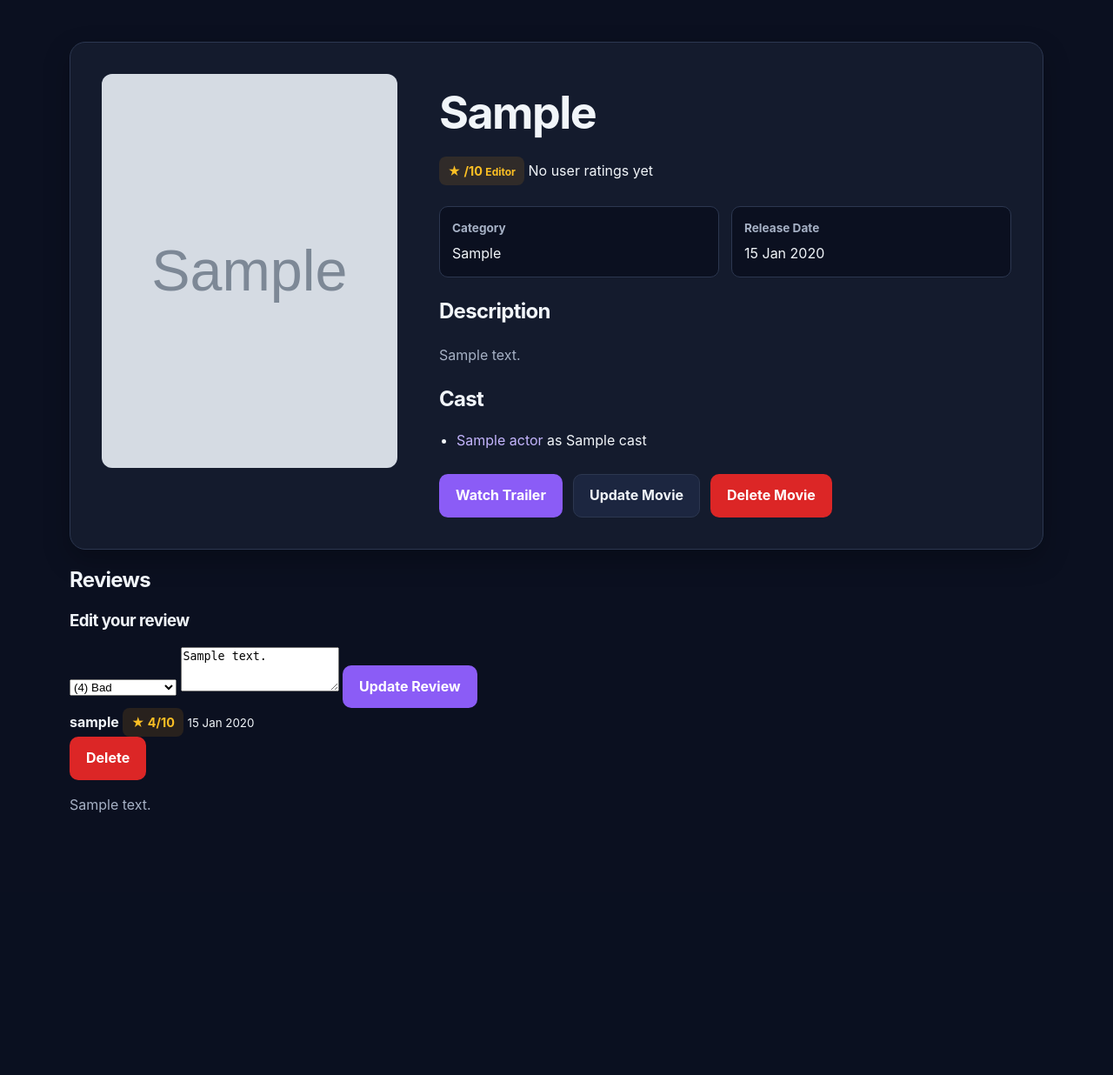
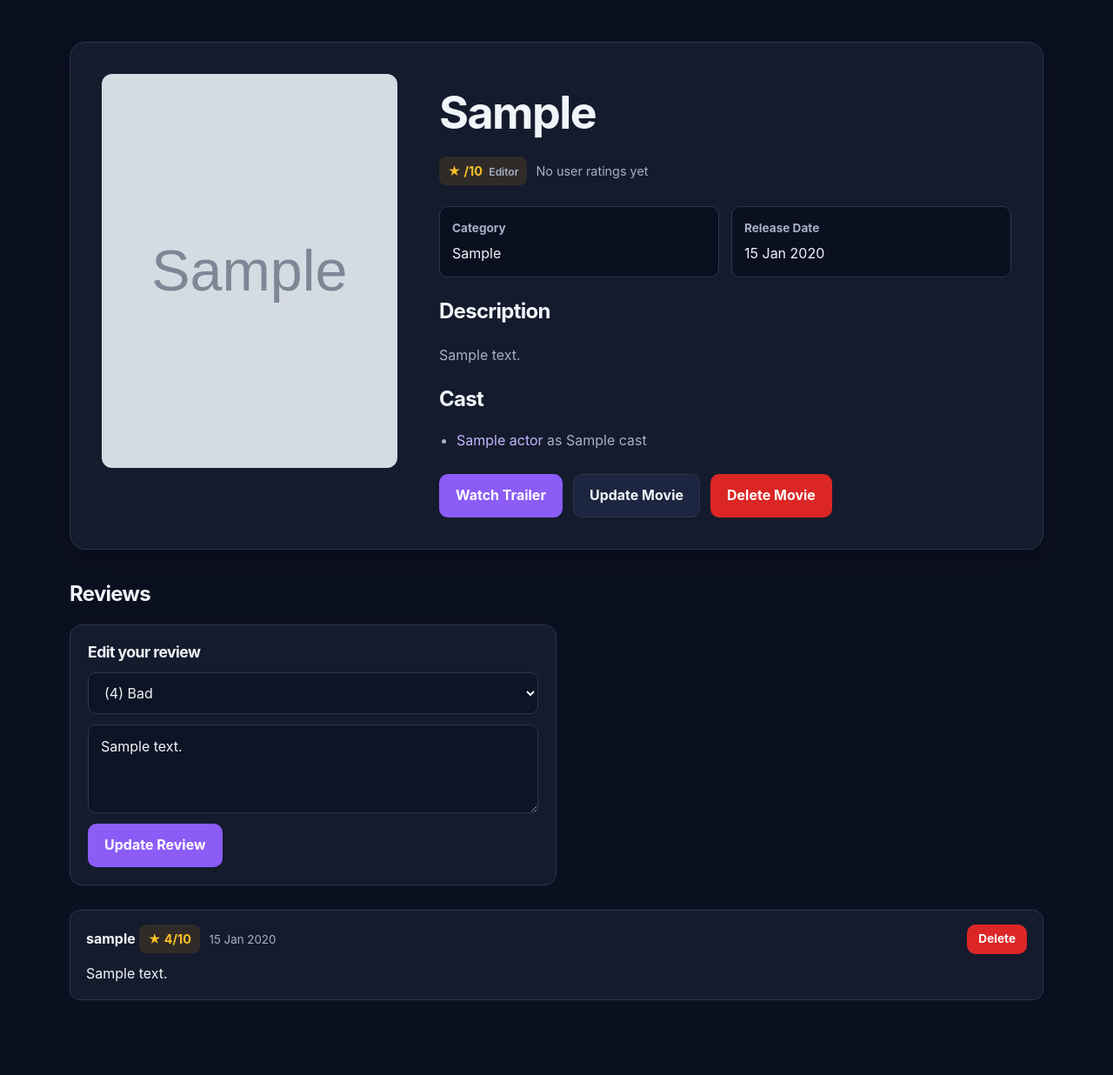
Before and after one commit to arc-kade/moviesnow, a Django app: page /details/1/ in a window 1280 px wide. Shown: the part 77-1313 px from the top of the page at 87% size. Before the commit the page ends 1011 px from the top, so only its background shows below. Run offline with Django 5.2, Linux system fonts and the light colour scheme; a user stored in the database is signed in; tables that the repository leaves empty hold one stand-in row (values such as "Sample post"); grey boxes marked "Sample" are stand-in pictures; parts of the project's set-up code (start-up, migrations or seed data) failed here and were passed over.

Commit message:
review system complete

```diff
--- a/movies/urls.py
+++ b/movies/urls.py
@@ -9,5 +9,6 @@ urlpatterns=[
     path("update-movie/<int:movie_id>/",views.updateMovie,name="update-movie"),
     path("details/<int:movie_id>/",views.viewMovie,name="movie-detail"),
     path("delete/<int:movie_id>/",views.deleteMovie,name="delete_movie"),
-    path("details/<int:movie_id>/review/",views.add_review,name="add-review")
+    path("details/<int:movie_id>/review/",views.add_review,name="add-review"),
+    path("review/<int:review_id>/delete/",views.delete_review,name="delete-review"),
 ]
--- a/movies/views.py
+++ b/movies/views.py
@@ -1,7 +1,8 @@
 from django.shortcuts import render,redirect,get_object_or_404
 from movies.models import Category,Movie,Cast, Review
 from django.http import HttpResponse
-from django.contrib.auth.decorators import login_required,require_POST
+from django.contrib.auth.decorators import login_required
+from django.views.decorators.http import require_POST
 from actors.models import Actors
 from django.db.models import Avg,Count
 # Create your views here.
@@ -51,7 +52,7 @@ def addMovie(request):
 
 def movie_list(request):
     movies = Movie.objects.annotate(
-        avg_rating=Avg("reviews_rating"),
+        avg_rating=Avg("reviews__rating"),
         review_count=Count("reviews"),
     )
     actor_id=request.GET.get("actor")
@@ -144,3 +145,11 @@ def add_review(request,movie_id):
         defaults={"rating":rating,"comment":request.POST.get("comment","").strip()},
     )
     return redirect("movie-detail", movie_id)
+
+@login_required(login_url="login")
+@require_POST
+def delete_review(request,review_id):
+    review = get_object_or_404(Review, id=review_id)
+    if review.user_id==request.user.id or request.user.is_staff:
+        review.delete()
+    return redirect("movie-detail",review.movie_id)
--- a/static/css/styles.css
+++ b/static/css/styles.css
@@ -742,8 +742,204 @@ button:focus-visible {
     outline: 3px solid #c4b5fd;
     outline-offset: 3px;
 }
-.cast-row { display: flex; gap: 8px; margin-bottom: 8px; }
-.cast-row select, .cast-row input { flex: 1; }
-.remove-cast { background: none; border: 1px solid #ccc; cursor: pointer; padding: 0 10px; }
-.cast-list { padding-left: 20px; margin-bottom: 16px; }
-.filter-bar { margin-bottom: 20px; }
+/* ========================================
+   12. Cast, actor filter, ratings and reviews
+======================================== */
+
+/* Cast rows in the add/update forms */
+.cast-row {
+    display: flex;
+    gap: 8px;
+    margin-bottom: 8px;
+}
+
+.cast-row select,
+.cast-row input {
+    flex: 1;
+    min-width: 0;
+}
+
+.remove-cast {
+    flex: 0 0 auto;
+    padding: 0 14px;
+    background: var(--surface-light);
+    color: var(--muted);
+    border: 1px solid var(--border);
+    border-radius: 9px;
+    font: inherit;
+    cursor: pointer;
+    transition: background 0.2s ease, color 0.2s ease;
+}
+
+.remove-cast:hover {
+    background: #dc2626;
+    border-color: #dc2626;
+    color: white;
+}
+
+/* Cast list on the detail page */
+.cast-list {
+    margin: 0 0 16px;
+    padding-left: 20px;
+    color: var(--muted);
+}
+
+.cast-list li {
+    margin-bottom: 4px;
+}
+
+/* Actor filter on the movie list */
+.filter-bar {
+    margin-bottom: 24px;
+}
+
+.filter-bar select {
+    min-width: 220px;
+    max-width: 100%;
+    min-height: 44px;
+    padding: 10px 14px;
+    background: var(--surface);
+    color: var(--text);
+    border: 1px solid var(--border);
+    border-radius: 10px;
+    font: inherit;
+    cursor: pointer;
+}
+
+.filter-bar select:focus {
+    outline: none;
+    border-color: var(--primary);
+    box-shadow: 0 0 0 3px rgba(139, 92, 246, 0.18);
+}
+
+/* Editor and user ratings */
+.rating-row {
+    display: flex;
+    flex-wrap: wrap;
+    align-items: center;
+    gap: 10px;
+    margin: 8px 0;
+}
+
+.rating small {
+    margin-left: 4px;
+    color: var(--muted);
+    font-weight: 600;
+}
+
+.rating-muted {
+    color: var(--muted);
+    font-size: 0.9rem;
+}
+
+/* Reviews */
+.reviews-section {
+    margin-top: 36px;
+}
+
+.review-form {
+    display: grid;
+    gap: 12px;
+    max-width: 560px;
+    margin-bottom: 28px;
+    padding: 20px;
+    background: var(--surface);
+    border: 1px solid var(--border);
+    border-radius: var(--radius);
+}
+
+.review-form h3 {
+    margin: 0;
+    font-size: 1.1rem;
+}
+
+.review-form select,
+.review-form textarea {
+    display: block;
+    width: 100%;
+    padding: 12px 14px;
+    background: #0d1425;
+    color: var(--text);
+    border: 1px solid var(--border);
+    border-radius: 9px;
+    font: inherit;
+    outline: none;
+    transition: border-color 0.2s ease, box-shadow 0.2s ease;
+}
+
+.review-form select {
+    min-height: 46px;
+    cursor: pointer;
+}
+
+.review-form textarea {
+    min-height: 100px;
+    resize: vertical;
+}
+
+.review-form select:focus,
+.review-form textarea:focus {
+    border-color: var(--primary);
+    box-shadow: 0 0 0 3px rgba(139, 92, 246, 0.18);
+}
+
+.review-form textarea::placeholder {
+    color: #7f8ba3;
+}
+
+.review-form .btn {
+    justify-self: start;
+}
+
+.review {
+    margin-bottom: 14px;
+    padding: 16px 18px;
+    background: var(--surface);
+    border: 1px solid var(--border);
+    border-radius: 12px;
+}
+
+.review-header {
+    display: flex;
+    justify-content: space-between;
+    align-items: center;
+    flex-wrap: wrap;
+    gap: 12px;
+}
+
+.review-header small {
+    margin-left: 6px;
+    color: var(--muted);
+}
+
+.review p {
+    margin: 10px 0 0;
+    color: var(--text);
+    overflow-wrap: anywhere;
+}
+
+.btn-small {
+    min-height: 34px;
+    padding: 5px 12px;
+    font-size: 0.85rem;
+}
+
+@media (max-width: 480px) {
+    .cast-row {
+        flex-direction: column;
+    }
+
+    .remove-cast {
+        min-height: 40px;
+    }
+
+    .filter-bar select,
+    .review-form {
+        width: 100%;
+        max-width: none;
+    }
+
+    .review-form .btn {
+        justify-self: stretch;
+    }
+}
```
Also changed, not shown: templates/add-movies.html (line endings or trailing spaces).
